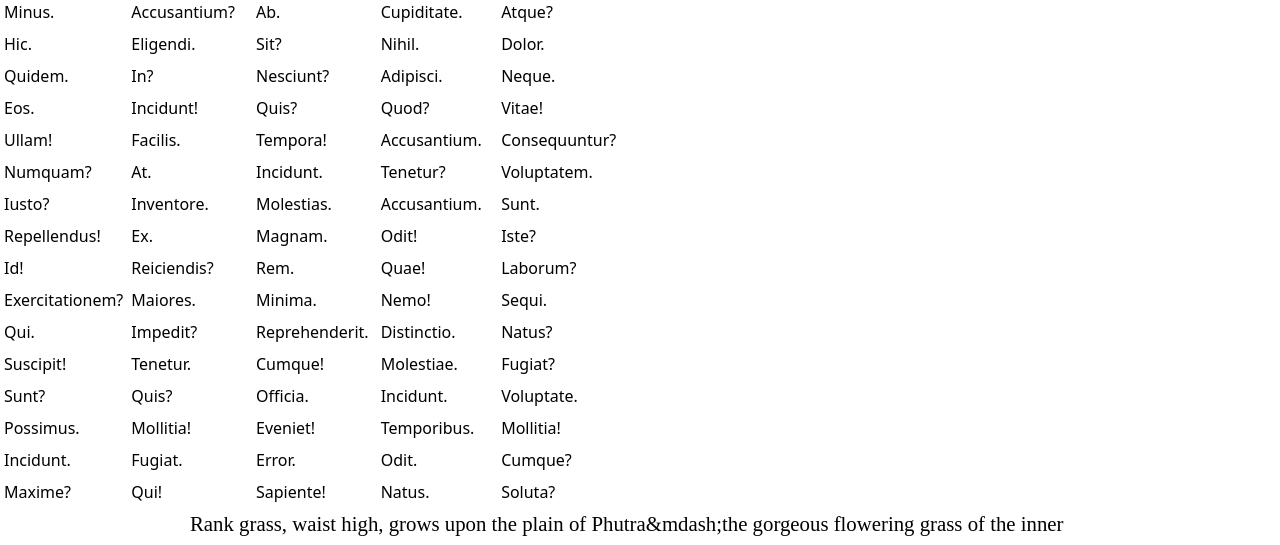
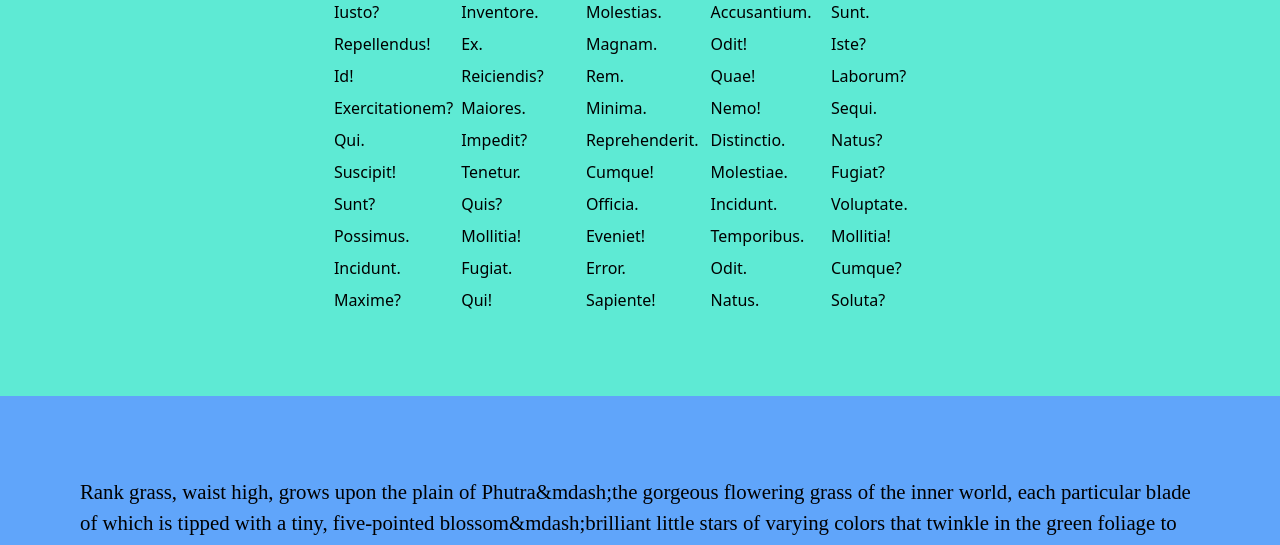
Before and after one commit to abruptpause/red-template-nextjs, a Next.js app: page / in a window 1280 px wide. Shown: the part 3860-4405 px from the top of the page. Built offline with nearby package versions, Linux system fonts and the light colour scheme; a web font is replaced by a local one.

Commit message:
add container elements for each example

```diff
--- a/components/simple.js
+++ b/components/simple.js
@@ -3,7 +3,7 @@
 // https://codepen.io/anon/pen/JOOBxg
 
 const Simple = () => (
-  <div id="parent">
+  <div className="grid w-full bg-blue-400 min-h-screen items-center justify-center p-20">
     <div id="child">
     </div>
   </div>
--- a/components/table.js
+++ b/components/table.js
@@ -3,6 +3,7 @@
 // https://codepen.io/chriscoyier/pen/PrJdxb
 
 const Table = () => (
+<div className="grid w-full bg-teal-300 min-h-screen items-center justify-center p-20">
 <table>
   <thead>
     <tr className="red">
@@ -730,7 +731,7 @@ const Table = () => (
     </tr>
   </tbody>
 </table>
-
+</div>
 
 )
 
--- a/components/text.js
+++ b/components/text.js
@@ -5,7 +5,7 @@
 // https://codepen.io/dudleystorey/pen/yNxPRy
 
 const Text = () => (
-  <div className="text-body">
+  <div className="text-body w-full bg-blue-400 min-h-screen items-center justify-center p-20">
     <p>{`Rank grass, waist high, grows upon the plain of Phutra&mdash;the gorgeous flowering grass of the inner world, each particular blade of which is tipped with a tiny, five-pointed blossom&mdash;brilliant little stars of varying colors that twinkle in the green foliage to add still another charm to the weird, yet lovely, landscape.`}</p>
     <div id="sticky">
       <img src="https://s3-us-west-2.amazonaws.com/s.cdpn.io/4273/core.jpg" alt="Visualisation of the Earth's core, showing the planet cut in half with the core bulging from the center" />
--- a/package.json
+++ b/package.json
@@ -6,7 +6,8 @@
     "dev": "clear && next dev",
     "build": "next build",
     "start": "next start",
-    "lint": "next lint"
+    "lint": "next lint",
+    "edit": "${EDITOR} pages/*.js components/*.js styles/*.css styles/*.scss"
   },
   "dependencies": {
     "autoprefixer": "^10.4.5",
--- a/pages/_app.js
+++ b/pages/_app.js
@@ -1,4 +1,4 @@
-import '../styles/globals.scss'
+import '../styles/globals.css'
 import '../styles/home.scss'
 
 function MyApp({ Component, pageProps }) {
--- a/pages/index.js
+++ b/pages/index.js
@@ -5,24 +5,11 @@ import Table from '../components/table.js'
 import Text from '../components/text.js'
 
 const Home = () => (
-  <main>
-    <div className="text-xl min-h-screen bg-red-400">
-      <h1>HEADER ONE</h1>
-
-      <Simple />
-
-      <h2>HEADER TWO</h2>
-      <p>PARAGRAPH CONTENT</p>
-    </div>
-
-    <section className="min-h-screen bg-blue-200">
-      <Table />
-    </section>
-
-    <section className="min-h-screen bg-blue-300">
-      <Text />
-    </section>
-  </main>
+  <div>
+    <Simple />
+    <Table />
+    <Text />
+  </div>
 )
 
 export default Home
--- /dev/null
+++ b/styles/globals.css
@@ -0,0 +1,3 @@
+@tailwind base;
+@tailwind components;
+@tailwind utilities;
--- a/styles/globals.scss
+++ /dev/null
@@ -1,469 +0,0 @@
-/*
-! tailwindcss v3.0.24 | MIT License | https://tailwindcss.com
-*/
-
-/*
-1. Prevent padding and border from affecting element width. (https://github.com/mozdevs/cssremedy/issues/4)
-2. Allow adding a border to an element by just adding a border-width. (https://github.com/tailwindcss/tailwindcss/pull/116)
-*/
-
-*,
-::before,
-::after {
-  box-sizing: border-box;
-  /* 1 */
-  border-width: 0;
-  /* 2 */
-  border-style: solid;
-  /* 2 */
-  border-color: #e5e7eb;
-  /* 2 */
-}
-
-::before,
-::after {
-  --tw-content: '';
-}
-
-/*
-1. Use a consistent sensible line-height in all browsers.
-2. Prevent adjustments of font size after orientation changes in iOS.
-3. Use a more readable tab size.
-4. Use the user's configured `sans` font-family by default.
-*/
-
-html {
-  line-height: 1.5;
-  /* 1 */
-  -webkit-text-size-adjust: 100%;
-  /* 2 */
-  -moz-tab-size: 4;
-  /* 3 */
-  -o-tab-size: 4;
-     tab-size: 4;
-  /* 3 */
-  font-family: ui-sans-serif, system-ui, -apple-system, BlinkMacSystemFont, "Segoe UI", Roboto, "Helvetica Neue", Arial, "Noto Sans", sans-serif, "Apple Color Emoji", "Segoe UI Emoji", "Segoe UI Symbol", "Noto Color Emoji";
-  /* 4 */
-}
-
-/*
-1. Remove the margin in all browsers.
-2. Inherit line-height from `html` so users can set them as a class directly on the `html` element.
-*/
-
-body {
-  margin: 0;
-  /* 1 */
-  line-height: inherit;
-  /* 2 */
-}
-
-/*
-1. Add the correct height in Firefox.
-2. Correct the inheritance of border color in Firefox. (https://bugzilla.mozilla.org/show_bug.cgi?id=190655)
-3. Ensure horizontal rules are visible by default.
-*/
-
-hr {
-  height: 0;
-  /* 1 */
-  color: inherit;
-  /* 2 */
-  border-top-width: 1px;
-  /* 3 */
-}
-
-/*
-Add the correct text decoration in Chrome, Edge, and Safari.
-*/
-
-abbr:where([title]) {
-  -webkit-text-decoration: underline dotted;
-          text-decoration: underline dotted;
-}
-
-/*
-Remove the default font size and weight for headings.
-*/
-
-h1,
-h2,
-h3,
-h4,
-h5,
-h6 {
-  font-size: inherit;
-  font-weight: inherit;
-}
-
-/*
-Reset links to optimize for opt-in styling instead of opt-out.
-*/
-
-a {
-  color: inherit;
-  text-decoration: inherit;
-}
-
-/*
-Add the correct font weight in Edge and Safari.
-*/
-
-b,
-strong {
-  font-weight: bolder;
-}
-
-/*
-1. Use the user's configured `mono` font family by default.
-2. Correct the odd `em` font sizing in all browsers.
-*/
-
-code,
-kbd,
-samp,
-pre {
-  font-family: ui-monospace, SFMono-Regular, Menlo, Monaco, Consolas, "Liberation Mono", "Courier New", monospace;
-  /* 1 */
-  font-size: 1em;
-  /* 2 */
-}
-
-/*
-Add the correct font size in all browsers.
-*/
-
-small {
-  font-size: 80%;
-}
-
-/*
-Prevent `sub` and `sup` elements from affecting the line height in all browsers.
-*/
-
-sub,
-sup {
-  font-size: 75%;
-  line-height: 0;
-  position: relative;
-  vertical-align: baseline;
-}
-
-sub {
-  bottom: -0.25em;
-}
-
-sup {
-  top: -0.5em;
-}
-
-/*
-1. Remove text indentation from table contents in Chrome and Safari. (https://bugs.chromium.org/p/chromium/issues/detail?id=999088, https://bugs.webkit.org/show_bug.cgi?id=201297)
-2. Correct table border color inheritance in all Chrome and Safari. (https://bugs.chromium.org/p/chromium/issues/detail?id=935729, https://bugs.webkit.org/show_bug.cgi?id=195016)
-3. Remove gaps between table borders by default.
-*/
-
-table {
-  text-indent: 0;
-  /* 1 */
-  border-color: inherit;
-  /* 2 */
-  border-collapse: collapse;
-  /* 3 */
-}
-
-/*
-1. Change the font styles in all browsers.
-2. Remove the margin in Firefox and Safari.
-3. Remove default padding in all browsers.
-*/
-
-button,
-input,
-optgroup,
-select,
-textarea {
-  font-family: inherit;
-  /* 1 */
-  font-size: 100%;
-  /* 1 */
-  line-height: inherit;
-  /* 1 */
-  color: inherit;
-  /* 1 */
-  margin: 0;
-  /* 2 */
-  padding: 0;
-  /* 3 */
-}
-
-/*
-Remove the inheritance of text transform in Edge and Firefox.
-*/
-
-button,
-select {
-  text-transform: none;
-}
-
-/*
-1. Correct the inability to style clickable types in iOS and Safari.
-2. Remove default button styles.
-*/
-
-button,
-[type='button'],
-[type='reset'],
-[type='submit'] {
-  -webkit-appearance: button;
-  /* 1 */
-  background-color: transparent;
-  /* 2 */
-  background-image: none;
-  /* 2 */
-}
-
-/*
-Use the modern Firefox focus style for all focusable elements.
-*/
-
-:-moz-focusring {
-  outline: auto;
-}
-
-/*
-Remove the additional `:invalid` styles in Firefox. (https://github.com/mozilla/gecko-dev/blob/2f9eacd9d3d995c937b4251a5557d95d494c9be1/layout/style/res/forms.css#L728-L737)
-*/
-
-:-moz-ui-invalid {
-  box-shadow: none;
-}
-
-/*
-Add the correct vertical alignment in Chrome and Firefox.
-*/
-
-progress {
-  vertical-align: baseline;
-}
-
-/*
-Correct the cursor style of increment and decrement buttons in Safari.
-*/
-
-::-webkit-inner-spin-button,
-::-webkit-outer-spin-button {
-  height: auto;
-}
-
-/*
-1. Correct the odd appearance in Chrome and Safari.
-2. Correct the outline style in Safari.
-*/
-
-[type='search'] {
-  -webkit-appearance: textfield;
-  /* 1 */
-  outline-offset: -2px;
-  /* 2 */
-}
-
-/*
-Remove the inner padding in Chrome and Safari on macOS.
-*/
-
-::-webkit-search-decoration {
-  -webkit-appearance: none;
-}
-
-/*
-1. Correct the inability to style clickable types in iOS and Safari.
-2. Change font properties to `inherit` in Safari.
-*/
-
-::-webkit-file-upload-button {
-  -webkit-appearance: button;
-  /* 1 */
-  font: inherit;
-  /* 2 */
-}
-
-/*
-Add the correct display in Chrome and Safari.
-*/
-
-summary {
-  display: list-item;
-}
-
-/*
-Removes the default spacing and border for appropriate elements.
-*/
-
-blockquote,
-dl,
-dd,
-h1,
-h2,
-h3,
-h4,
-h5,
-h6,
-hr,
-figure,
-p,
-pre {
-  margin: 0;
-}
-
-fieldset {
-  margin: 0;
-  padding: 0;
-}
-
-legend {
-  padding: 0;
-}
-
-ol,
-ul,
-menu {
-  list-style: none;
-  margin: 0;
-  padding: 0;
-}
-
-/*
-Prevent resizing textareas horizontally by default.
-*/
-
-textarea {
-  resize: vertical;
-}
-
-/*
-1. Reset the default placeholder opacity in Firefox. (https://github.com/tailwindlabs/tailwindcss/issues/3300)
-2. Set the default placeholder color to the user's configured gray 400 color.
-*/
-
-input::-moz-placeholder, textarea::-moz-placeholder {
-  opacity: 1;
-  /* 1 */
-  color: #9ca3af;
-  /* 2 */
-}
-
-input:-ms-input-placeholder, textarea:-ms-input-placeholder {
-  opacity: 1;
-  /* 1 */
-  color: #9ca3af;
-  /* 2 */
-}
-
-input::placeholder,
-textarea::placeholder {
-  opacity: 1;
-  /* 1 */
-  color: #9ca3af;
-  /* 2 */
-}
-
-/*
-Set the default cursor for buttons.
-*/
-
-button,
-[role="button"] {
-  cursor: pointer;
-}
-
-/*
-Make sure disabled buttons don't get the pointer cursor.
-*/
-
-:disabled {
-  cursor: default;
-}
-
-/*
-1. Make replaced elements `display: block` by default. (https://github.com/mozdevs/cssremedy/issues/14)
-2. Add `vertical-align: middle` to align replaced elements more sensibly by default. (https://github.com/jensimmons/cssremedy/issues/14#issuecomment-634934210)
-   This can trigger a poorly considered lint error in some tools but is included by design.
-*/
-
-img,
-svg,
-video,
-canvas,
-audio,
-iframe,
-embed,
-object {
-  display: block;
-  /* 1 */
-  vertical-align: middle;
-  /* 2 */
-}
-
-/*
-Constrain images and videos to the parent width and preserve their intrinsic aspect ratio. (https://github.com/mozdevs/cssremedy/issues/14)
-*/
-
-img,
-video {
-  max-width: 100%;
-  height: auto;
-}
-
-/*
-Ensure the default browser behavior of the `hidden` attribute.
-*/
-
-[hidden] {
-  display: none;
-}
-
-*, ::before, ::after {
-  --tw-translate-x: 0;
-  --tw-translate-y: 0;
-  --tw-rotate: 0;
-  --tw-skew-x: 0;
-  --tw-skew-y: 0;
-  --tw-scale-x: 1;
-  --tw-scale-y: 1;
-  --tw-pan-x:  ;
-  --tw-pan-y:  ;
-  --tw-pinch-zoom:  ;
-  --tw-scroll-snap-strictness: proximity;
-  --tw-ordinal:  ;
-  --tw-slashed-zero:  ;
-  --tw-numeric-figure:  ;
-  --tw-numeric-spacing:  ;
-  --tw-numeric-fraction:  ;
-  --tw-ring-inset:  ;
-  --tw-ring-offset-width: 0px;
-  --tw-ring-offset-color: #fff;
-  --tw-ring-color: rgb(59 130 246 / 0.5);
-  --tw-ring-offset-shadow: 0 0 #0000;
-  --tw-ring-shadow: 0 0 #0000;
-  --tw-shadow: 0 0 #0000;
-  --tw-shadow-colored: 0 0 #0000;
-  --tw-blur:  ;
-  --tw-brightness:  ;
-  --tw-contrast:  ;
-  --tw-grayscale:  ;
-  --tw-hue-rotate:  ;
-  --tw-invert:  ;
-  --tw-saturate:  ;
-  --tw-sepia:  ;
-  --tw-drop-shadow:  ;
-  --tw-backdrop-blur:  ;
-  --tw-backdrop-brightness:  ;
-  --tw-backdrop-contrast:  ;
-  --tw-backdrop-grayscale:  ;
-  --tw-backdrop-hue-rotate:  ;
-  --tw-backdrop-invert:  ;
-  --tw-backdrop-opacity:  ;
-  --tw-backdrop-saturate:  ;
-  --tw-backdrop-sepia:  ;
-}
--- a/styles/home.scss
+++ b/styles/home.scss
@@ -5,8 +5,8 @@
 @import url(https://fonts.googleapis.com/css?family=Open+Sans);
 
 .text-body {
-  width: 90%;
-  max-width: 900px;
+  /* width: 90%; */
+  /* max-width: 900px; */
   margin: 0 auto;
   font-family: Source Serif Pro, serif;
   line-height: 1.5; font-size: 1.3rem;
@@ -89,11 +89,12 @@ th {
 
 /* simple.js */
 
-#parent {
-  width: 1000px;
-  height: 1000px;
-  background-color: red;
-}
+/* #parent { */
+  /* width: 100%; */
+  /* width: 1000px; */
+  /* height: 1000px; */
+  /* background-color: red; */
+/* } */
 
 #child {
   width: 200px;
```
Also changed, not shown: tailwind.config.js (+4 -4 lines).
